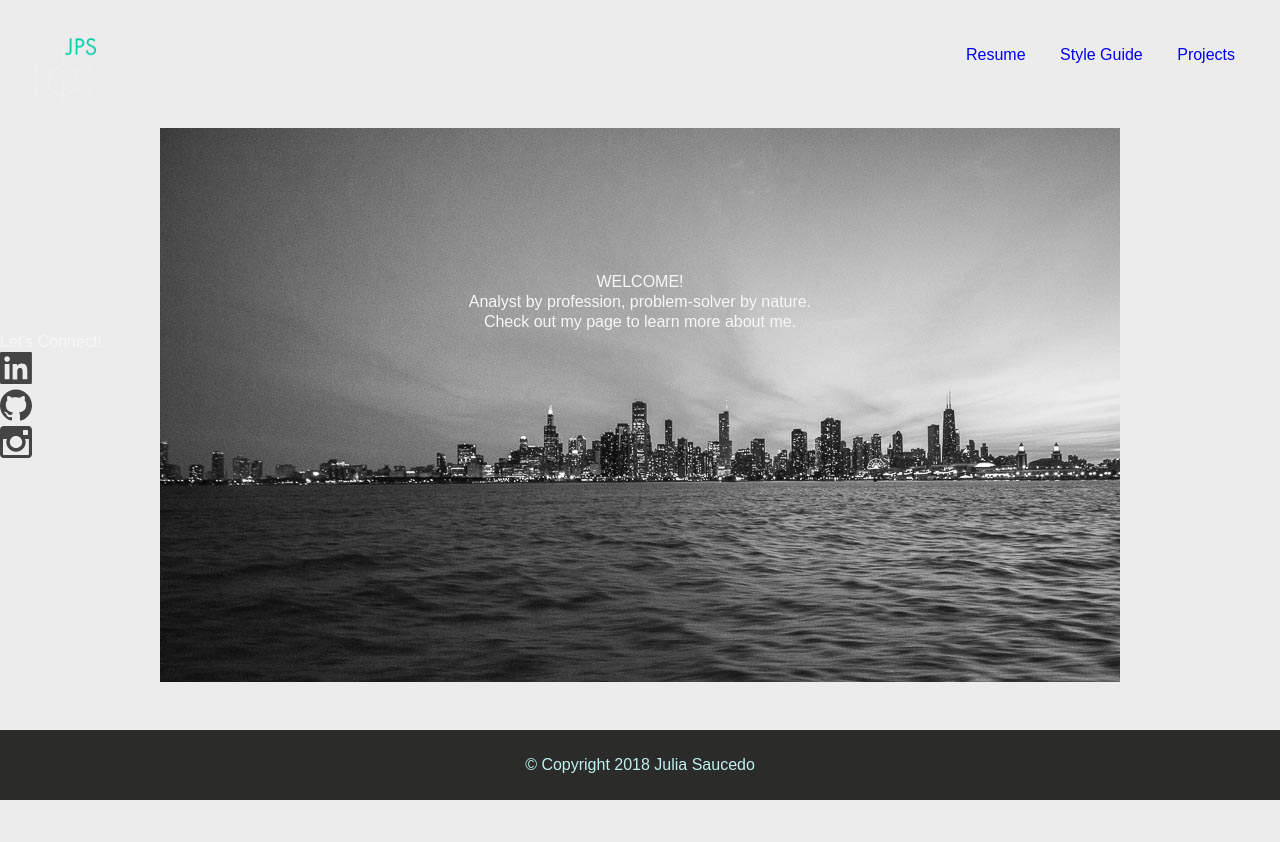
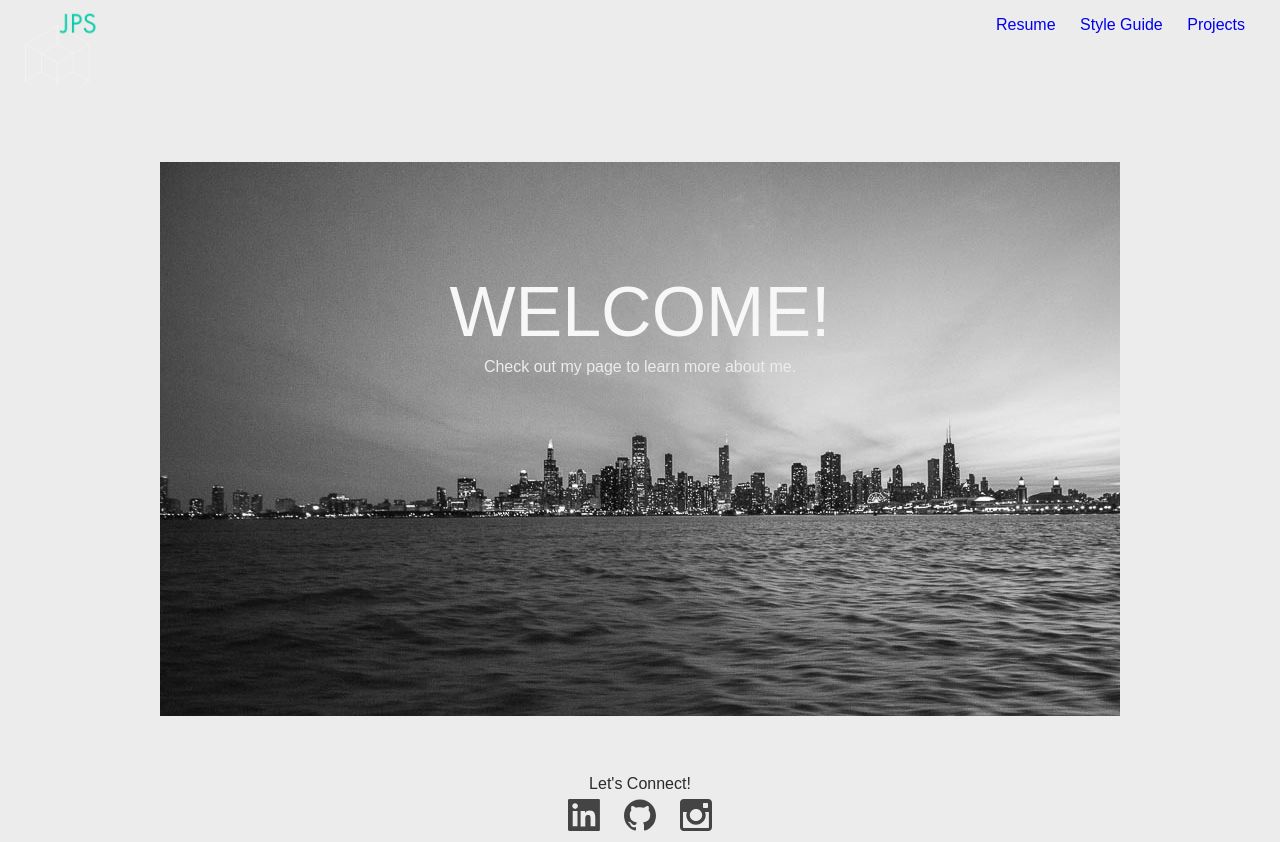
Before and after one commit to JPSauSara/JPSauSara.github.io, a plain HTML site: page index.html in a window 1280 px wide. Shown: the top 842 px of the page. Before the commit the page ends 800 px from the top, so only its background shows below. Drawn offline with Linux system fonts and the light colour scheme; a web font is replaced by a local one.

Commit message:
Complete Home page

```diff
--- a/assets/css/style.css
+++ b/assets/css/style.css
@@ -18,26 +18,28 @@ body {
 .container {
   clear: both;
 	width: 100%;
-	margin:0 auto;
+  margin: 0 auto;
+  overflow: hidden;
 }
 
 header {
   top: 0;
 	z-index: 90;
   width:100%;
-  margin: 0 0 30 0;
-  padding: 30px;
+  /* margin: 0 0 30 0; */
+  padding: 10px 25px;
+  /* background-color: #1cadb2; */
 }
+
 
 header img {
   height: 75px;
   width: 75px;
   position: fixed;
   z-index: 99;
-  float: left;
   background-size: contain;
   background-position: center;
-  padding: 5px;
+  /* float: left; */
 }
 
 header img:hover {
@@ -53,19 +55,14 @@ nav {
 nav a {
   display: inline-block;
   text-decoration: none;
-  padding: 15px;
+  padding: 5px 10px;
 }
 
-a:hover {
+nav a:hover {
   color: #bef1ed;
   background-color: #7D7C7A;
   border-radius: 10px;
   /* padding: 10px; */
-}
-
-.social {
-  position: absolute;
-  display: block;
 }
 
 footer {
@@ -73,9 +70,33 @@ footer {
   background-color: #2B2B2A;
   text-align: center;
   padding: 25px;
+  font-size: 12px;
 }
 
 .main-content {
+  padding: 5%;
+
+}
+
+.content{
+  text-align: center;
+  padding-top: 15%;
+}
+
+.social {
+  margin-bottom: 0%;
+  text-align: center;
+  padding: 10px;
+  color: #2B2B2A;
+}
+
+.social img {
+  padding: 5px 10px;
+  background-size: cover;
+}
+
+/* begin styling for main page */
+.home-content {
   /* height: 100%; */
   /* max-width: 100%; */
   height: 650px;
@@ -84,11 +105,23 @@ footer {
   background-position: center;
   background-repeat: no-repeat;
   object-fit: cover;
+  color: #ECECEC;
+}
+
+.home-content h1{
+  font-size: 70px;
+  padding: 15px 0px;
   color: #F7F7F8;
 }
 
+.tracking-in-expand{-webkit-animation:tracking-in-expand 1.5s cubic-bezier(.215,.61,.355,1.000) both;animation:tracking-in-expand 1.5s cubic-bezier(.215,.61,.355,1.000) both}
 
-.content{
-  text-align: center;
-  padding-top: 15%;
-}
+/* ----------------------------------------------
+ * Generated by Animista on 2018-7-29 17:58:19
+ * w: http://animista.net, t: @cssanimista
+ * ---------------------------------------------- */
+ @-webkit-keyframes tracking-in-expand{0%{letter-spacing:-.5em;opacity:0}40%{opacity:.6}100%{opacity:1}}@keyframes tracking-in-expand{0%{letter-spacing:-.5em;opacity:0}40%{opacity:.6}100%{opacity:1}}
+
+
+
+ /* end styling for main page */
--- a/index.html
+++ b/index.html
@@ -11,7 +11,7 @@
 
 	<body>
 		<header class="container">
-			<div><a href="./index.html"><img src="assets/images/logo.png"></a></div>
+			<div id="logo"><a href="./index.html"><img src="assets/images/logo.png"></a></div>
 			<nav>
 				<a href="./resume.html"><h2>Resume</h2></a>
 				<a href="./style.html"><h2>Style Guide</h2></a>
@@ -22,21 +22,24 @@
 		<!-- Start Main Content -->
 		<section class="container main-content">
 
+			<section class="container home-content">
 				<div class="content">
-				<h1>WELCOME!</h1>
-				<p>Analyst by profession, problem-solver by nature.</p>
+					<h1 class="tracking-in-expand">WELCOME!</h1>
+					<br>
 					<p>Check out my page to learn more about me.</p>
 				</div>
+			</section>
 
 			<section class="container social">
 				<p>Let's Connect!</p>
-			<div><img src="assets/images/linkedin.svg"></div>
-			<div><img src="assets/images/github.svg"></div>
-			<div><img src="assets/images/instagram.svg"></div>
+					<a href="https://www.linkedin.com/in/juliasaucedo/"><img src="assets/images/linkedin.svg"></a>
+					<a href="https://github.com/JPSauSara"><img src="assets/images/github.svg"></a>
+					<a href="https://www.instagram.com/julia_paola/"><img src="assets/images/instagram.svg"></a>
 			</section>
 
 		<!-- End Main Content -->
 		</section>
+
 		<footer class="container">
 			<p>© Copyright 2018 Julia Saucedo</p>
 		</footer>
```
Lines whose indentation alone changed are shown as unchanged.
